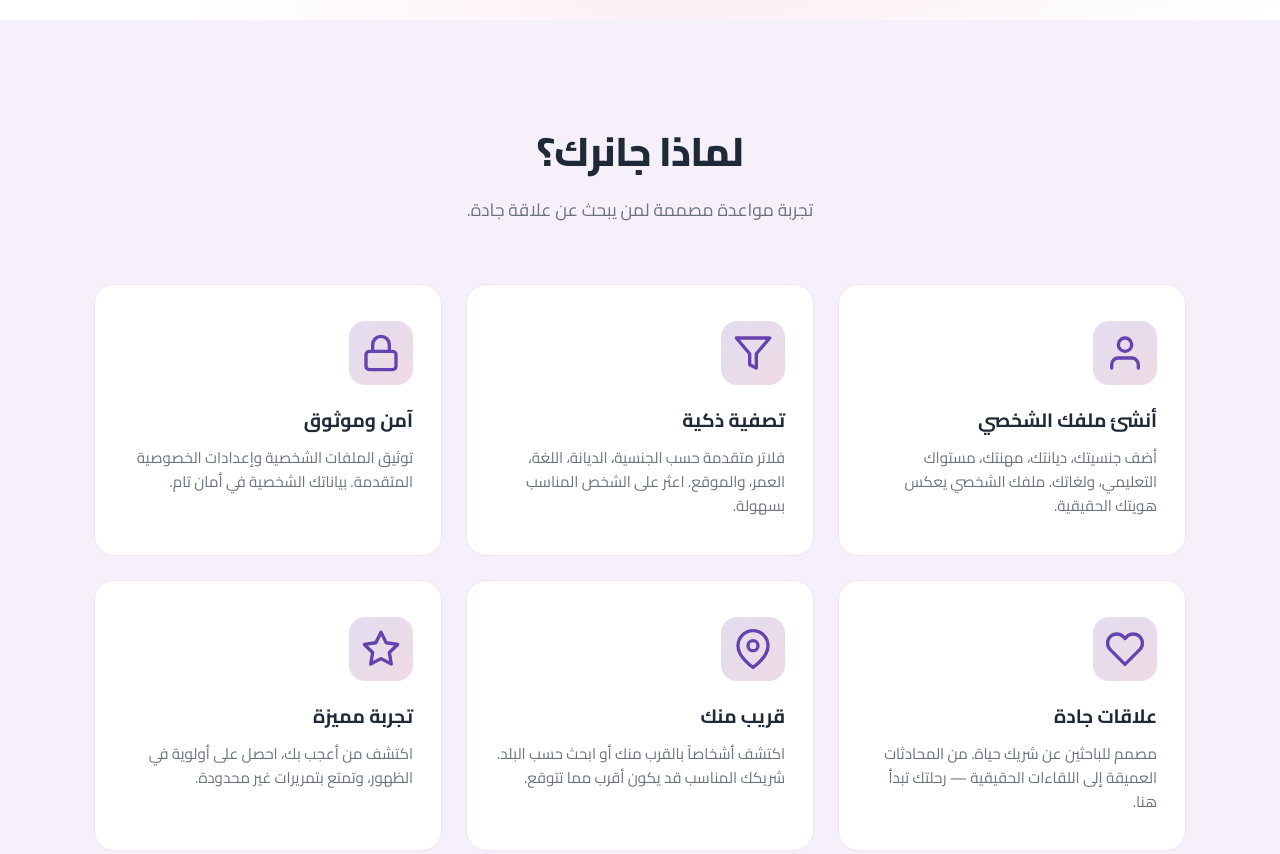
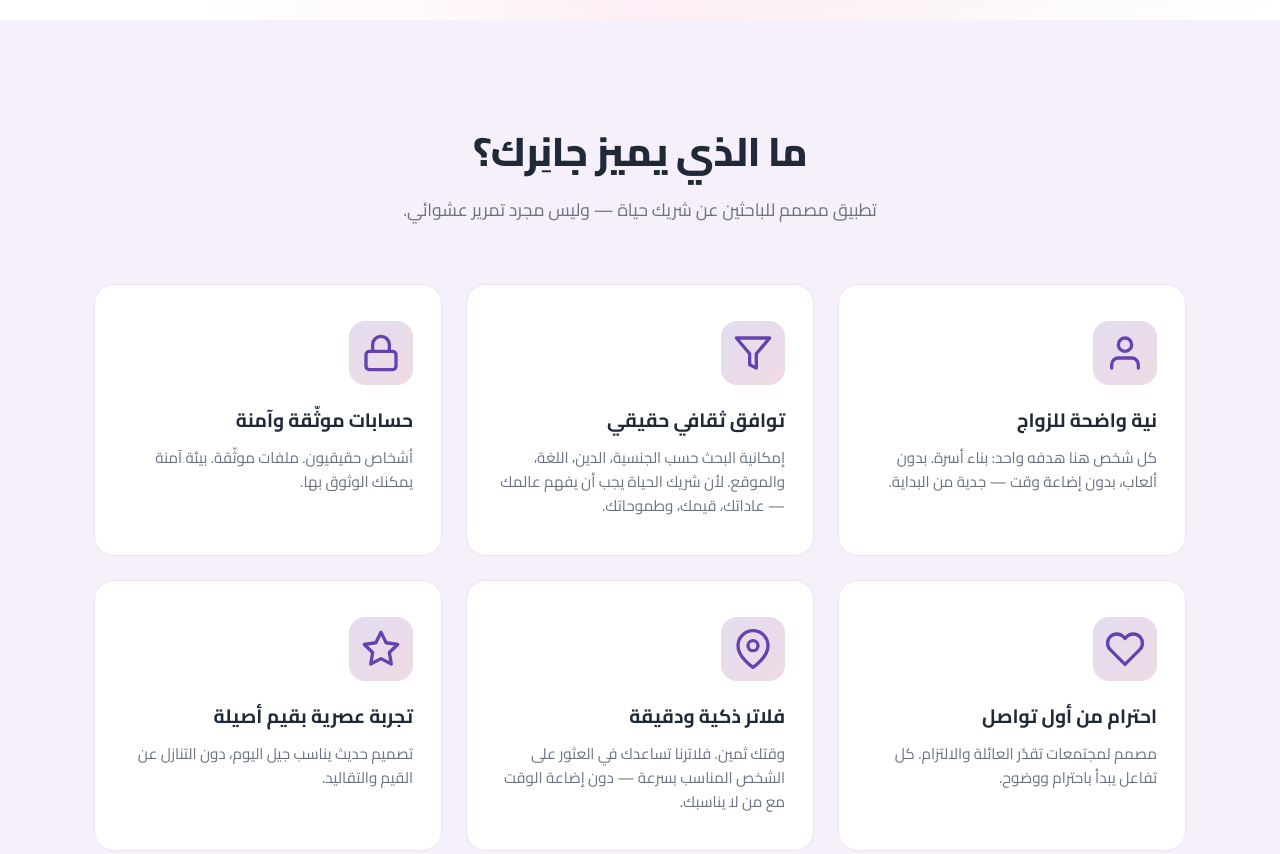
Before and after one commit to xresco/janerek-landing, a plain HTML site: page index.html in a window 1280 px wide. Shown: the part 780-1634 px from the top of the page. Drawn offline with Linux system fonts and the light colour scheme.

Commit message:
Update website copy to match store listing, add bilingual screenshots, fix mobile drawer
- Align hero, features, and CTA copy with Play Store listing (AR + EN)
- Use formal Arabic throughout
- Add ar/ and en/ screenshot folders with data-screenshot language switching
- Close mobile nav drawer when tapping outside

Co-Authored-By: Claude Opus 4.6 <noreply@anthropic.com>

```diff
--- a/index.html
+++ b/index.html
@@ -3,13 +3,13 @@
 <head>
     <meta charset="UTF-8">
     <meta name="viewport" content="width=device-width, initial-scale=1.0">
-    <title>جانرك - شريك حياة يناسب قيمك وحياتك</title>
-    <meta name="description" content="جانرك هو تطبيق المواعدة المصمم للباحثين عن شريك حياة يناسب قيمهم وثقافتهم.">
+    <title>جانرك - تعارف جاد للزواج</title>
+    <meta name="description" content="تطبيق تعارف للزواج — ابحث عن شريك يناسب قيمك وثقافتك.">
     <meta name="theme-color" content="#6542AD">
 
     <!-- Open Graph -->
-    <meta property="og:title" content="جانرك - شريك حياة يناسب قيمك وحياتك">
-    <meta property="og:description" content="تطبيق المواعدة المصمم للباحثين عن شريك حياة يناسب قيمهم وثقافتهم.">
+    <meta property="og:title" content="جانرك - تعارف جاد للزواج">
+    <meta property="og:description" content="تطبيق تعارف للزواج — ابحث عن شريك يناسب قيمك وثقافتك.">
     <meta property="og:type" content="website">
 
     <!-- Fonts -->
@@ -85,8 +85,8 @@
                 </svg>
             </div>
             <h1 class="hero-title fade-in" data-i18n="hero_title">جانرك</h1>
-            <p class="hero-tagline fade-in" data-i18n="hero_tagline">شريك حياة يناسب قيمك وحياتك</p>
-            <p class="hero-subtitle fade-in" data-i18n="hero_subtitle">اكتشف شريك حياتك المناسب بناءً على القيم والثقافة والاهتمامات المشتركة. جانرك هو المكان المناسب للقاء الشخص المناسب.</p>
+            <p class="hero-tagline fade-in" data-i18n="hero_tagline">ابدأ قصة زواجك من هنا</p>
+            <p class="hero-subtitle fade-in" data-i18n="hero_subtitle">تطبيق تعارف للزواج — ابحث عن شريك يناسب قيمك وثقافتك. جانِرك مصمم للأشخاص الذين يعرفون ما يريدون: شريك حياة حقيقي.</p>
             <a href="https://play.google.com/store/apps/details?id=com.janerek" target="_blank" rel="noopener" class="btn btn-primary hero-cta fade-in">
                 <svg width="24" height="24" viewBox="0 0 24 24" fill="currentColor">
                     <path d="M3,20.5V3.5C3,2.91 3.34,2.39 3.84,2.15L13.69,12L3.84,21.85C3.34,21.61 3,21.09 3,20.5M16.81,15.12L6.05,21.34L14.54,12.85L16.81,15.12M20.16,10.81C20.5,11.08 20.75,11.5 20.75,12C20.75,12.5 20.5,12.92 20.16,13.19L17.89,14.5L15.39,12L17.89,9.5L20.16,10.81M6.05,2.66L16.81,8.88L14.54,11.15L6.05,2.66Z"/>
@@ -103,8 +103,8 @@
     <!-- Features Section -->
     <section class="features" id="features">
         <div class="container">
-            <h2 class="section-title fade-in" data-i18n="features_title">لماذا جانرك؟</h2>
-            <p class="section-subtitle fade-in" data-i18n="features_subtitle">تجربة مواعدة مصممة لمن يبحث عن علاقة جادة.</p>
+            <h2 class="section-title fade-in" data-i18n="features_title">ما الذي يميز جانِرك؟</h2>
+            <p class="section-subtitle fade-in" data-i18n="features_subtitle">تطبيق مصمم للباحثين عن شريك حياة — وليس مجرد تمرير عشوائي.</p>
             <div class="features-grid">
                 <div class="feature-card fade-in">
                     <div class="feature-icon">
@@ -113,8 +113,8 @@
                             <circle cx="12" cy="7" r="4"/>
                         </svg>
                     </div>
-                    <h3 data-i18n="feature1_title">أنشئ ملفك الشخصي</h3>
-                    <p data-i18n="feature1_desc">أضف جنسيتك، ديانتك، مهنتك، مستواك التعليمي، ولغاتك. ملفك الشخصي يعكس هويتك الحقيقية.</p>
+                    <h3 data-i18n="feature1_title">نية واضحة للزواج</h3>
+                    <p data-i18n="feature1_desc">كل شخص هنا هدفه واحد: بناء أسرة. بدون ألعاب، بدون إضاعة وقت — جدية من البداية.</p>
                 </div>
                 <div class="feature-card fade-in">
                     <div class="feature-icon">
@@ -122,8 +122,8 @@
                             <polygon points="22 3 2 3 10 12.46 10 19 14 21 14 12.46 22 3"/>
                         </svg>
                     </div>
-                    <h3 data-i18n="feature2_title">تصفية ذكية</h3>
-                    <p data-i18n="feature2_desc">فلاتر متقدمة حسب الجنسية، الديانة، اللغة، العمر، والموقع. اعثر على الشخص المناسب بسهولة.</p>
+                    <h3 data-i18n="feature2_title">توافق ثقافي حقيقي</h3>
+                    <p data-i18n="feature2_desc">إمكانية البحث حسب الجنسية، الدين، اللغة، والموقع. لأن شريك الحياة يجب أن يفهم عالمك — عاداتك، قيمك، وطموحاتك.</p>
                 </div>
                 <div class="feature-card fade-in">
                     <div class="feature-icon">
@@ -132,8 +132,8 @@
                             <path d="M7 11V7a5 5 0 0 1 10 0v4"/>
                         </svg>
                     </div>
-                    <h3 data-i18n="feature3_title">آمن وموثوق</h3>
-                    <p data-i18n="feature3_desc">توثيق الملفات الشخصية وإعدادات الخصوصية المتقدمة. بياناتك الشخصية في أمان تام.</p>
+                    <h3 data-i18n="feature3_title">حسابات موثّقة وآمنة</h3>
+                    <p data-i18n="feature3_desc">أشخاص حقيقيون. ملفات موثّقة. بيئة آمنة يمكنك الوثوق بها.</p>
                 </div>
                 <div class="feature-card fade-in">
                     <div class="feature-icon">
@@ -141,8 +141,8 @@
                             <path d="M20.84 4.61a5.5 5.5 0 0 0-7.78 0L12 5.67l-1.06-1.06a5.5 5.5 0 0 0-7.78 7.78l1.06 1.06L12 21.23l7.78-7.78 1.06-1.06a5.5 5.5 0 0 0 0-7.78z"/>
                         </svg>
                     </div>
-                    <h3 data-i18n="feature4_title">علاقات جادة</h3>
-                    <p data-i18n="feature4_desc">مصمم للباحثين عن شريك حياة. من المحادثات العميقة إلى اللقاءات الحقيقية — رحلتك تبدأ هنا.</p>
+                    <h3 data-i18n="feature4_title">احترام من أول تواصل</h3>
+                    <p data-i18n="feature4_desc">مصمم لمجتمعات تقدّر العائلة والالتزام. كل تفاعل يبدأ باحترام ووضوح.</p>
                 </div>
                 <div class="feature-card fade-in">
                     <div class="feature-icon">
@@ -151,8 +151,8 @@
                             <circle cx="12" cy="10" r="3"/>
                         </svg>
                     </div>
-                    <h3 data-i18n="feature5_title">قريب منك</h3>
-                    <p data-i18n="feature5_desc">اكتشف أشخاصاً بالقرب منك أو ابحث حسب البلد. شريكك المناسب قد يكون أقرب مما تتوقع.</p>
+                    <h3 data-i18n="feature5_title">فلاتر ذكية ودقيقة</h3>
+                    <p data-i18n="feature5_desc">وقتك ثمين. فلاترنا تساعدك في العثور على الشخص المناسب بسرعة — دون إضاعة الوقت مع من لا يناسبك.</p>
                 </div>
                 <div class="feature-card fade-in">
                     <div class="feature-icon">
@@ -160,8 +160,8 @@
                             <polygon points="12 2 15.09 8.26 22 9.27 17 14.14 18.18 21.02 12 17.77 5.82 21.02 7 14.14 2 9.27 8.91 8.26 12 2"/>
                         </svg>
                     </div>
-                    <h3 data-i18n="feature6_title">تجربة مميزة</h3>
-                    <p data-i18n="feature6_desc">اكتشف من أعجب بك، احصل على أولوية في الظهور، وتمتع بتمريرات غير محدودة.</p>
+                    <h3 data-i18n="feature6_title">تجربة عصرية بقيم أصيلة</h3>
+                    <p data-i18n="feature6_desc">تصميم حديث يناسب جيل اليوم، دون التنازل عن القيم والتقاليد.</p>
                 </div>
             </div>
         </div>
@@ -211,34 +211,28 @@
                 </button>
                 <div class="screenshots-carousel">
                     <div class="screenshot-item fade-in">
-                        <img src="assets/screenshots/0.jpg" alt="App screenshot" loading="lazy">
+                        <img src="assets/screenshots/ar/0.jpg" data-screenshot="0.jpg" alt="App screenshot" loading="lazy">
                     </div>
                     <div class="screenshot-item fade-in">
-                        <img src="assets/screenshots/1.jpg" alt="App screenshot" loading="lazy">
+                        <img src="assets/screenshots/ar/1.jpg" data-screenshot="1.jpg" alt="App screenshot" loading="lazy">
                     </div>
                     <div class="screenshot-item fade-in">
-                        <img src="assets/screenshots/2.jpg" alt="App screenshot" loading="lazy">
+                        <img src="assets/screenshots/ar/2.jpg" data-screenshot="2.jpg" alt="App screenshot" loading="lazy">
                     </div>
                     <div class="screenshot-item fade-in">
-                        <img src="assets/screenshots/3.jpg" alt="App screenshot" loading="lazy">
+                        <img src="assets/screenshots/ar/3.jpg" data-screenshot="3.jpg" alt="App screenshot" loading="lazy">
                     </div>
                     <div class="screenshot-item fade-in">
-                        <img src="assets/screenshots/4.jpg" alt="App screenshot" loading="lazy">
+                        <img src="assets/screenshots/ar/4.jpg" data-screenshot="4.jpg" alt="App screenshot" loading="lazy">
                     </div>
                     <div class="screenshot-item fade-in">
-                        <img src="assets/screenshots/5.jpg" alt="App screenshot" loading="lazy">
+                        <img src="assets/screenshots/ar/5.jpg" data-screenshot="5.jpg" alt="App screenshot" loading="lazy">
                     </div>
                     <div class="screenshot-item fade-in">
-                        <img src="assets/screenshots/6.jpg" alt="App screenshot" loading="lazy">
+                        <img src="assets/screenshots/ar/6.jpg" data-screenshot="6.jpg" alt="App screenshot" loading="lazy">
                     </div>
                     <div class="screenshot-item fade-in">
-                        <img src="assets/screenshots/7.jpg" alt="App screenshot" loading="lazy">
-                    </div>
-                    <div class="screenshot-item fade-in">
-                        <img src="assets/screenshots/8.jpg" alt="App screenshot" loading="lazy">
-                    </div>
-                    <div class="screenshot-item fade-in">
-                        <img src="assets/screenshots/9.jpg" alt="App screenshot" loading="lazy">
+                        <img src="assets/screenshots/ar/7.jpg" data-screenshot="7.jpg" alt="App screenshot" loading="lazy">
                     </div>
                 </div>
                 <button class="carousel-arrow carousel-arrow-right" aria-label="Scroll right">
@@ -362,8 +356,8 @@
     <!-- Download CTA Section -->
     <section class="download-cta" id="download">
         <div class="container">
-            <h2 class="section-title fade-in" data-i18n="download_title">مستعد للبدء؟</h2>
-            <p class="section-subtitle fade-in" data-i18n="download_subtitle">انضم إلى آلاف الأشخاص الذين وجدوا شريكهم عبر جانرك.</p>
+            <h2 class="section-title fade-in" data-i18n="download_title">شريك حياتك قد يكون هنا</h2>
+            <p class="section-subtitle fade-in" data-i18n="download_subtitle">حمّل جانِرك وابدأ رحلتك بجدية.</p>
             <a href="https://play.google.com/store/apps/details?id=com.janerek" target="_blank" rel="noopener" class="btn btn-primary btn-large fade-in">
                 <svg width="24" height="24" viewBox="0 0 24 24" fill="currentColor">
                     <path d="M3,20.5V3.5C3,2.91 3.34,2.39 3.84,2.15L13.69,12L3.84,21.85C3.34,21.61 3,21.09 3,20.5M16.81,15.12L6.05,21.34L14.54,12.85L16.81,15.12M20.16,10.81C20.5,11.08 20.75,11.5 20.75,12C20.75,12.5 20.5,12.92 20.16,13.19L17.89,14.5L15.39,12L17.89,9.5L20.16,10.81M6.05,2.66L16.81,8.88L14.54,11.15L6.05,2.66Z"/>
@@ -385,7 +379,7 @@
                         <path d="M232.58,144.81C264.57,161.01 286.49,194.2 286.49,232.5C286.49,270.81 264.57,303.99 232.58,320.19C200.6,303.99 178.67,270.81 178.67,232.5C178.67,194.2 200.6,161.01 232.58,144.81Z" fill="#ffffff"/>
                     </svg>
                     <span class="footer-name" data-i18n="app_name">جانرك</span>
-                    <p class="footer-tagline" data-i18n="hero_tagline">شريك حياة يناسب قيمك وحياتك</p>
+                    <p class="footer-tagline" data-i18n="hero_tagline">ابدأ قصة زواجك من هنا</p>
                 </div>
                 <div class="footer-links">
                     <h4 data-i18n="footer_company">الشركة</h4>
--- a/js/main.js
+++ b/js/main.js
@@ -13,24 +13,24 @@
             nav_faq: 'الأسئلة الشائعة',
             nav_download: 'حمّل التطبيق',
             hero_title: 'جانرك',
-            hero_tagline: 'شريك حياة يناسب قيمك وحياتك',
-            hero_subtitle: 'اكتشف شريك حياتك المناسب بناءً على القيم والثقافة والاهتمامات المشتركة. جانرك هو المكان المناسب للقاء الشخص المناسب.',
+            hero_tagline: 'ابدأ قصة زواجك من هنا',
+            hero_subtitle: 'تطبيق تعارف للزواج — ابحث عن شريك يناسب قيمك وثقافتك. جانِرك مصمم للأشخاص الذين يعرفون ما يريدون: شريك حياة حقيقي.',
             hero_cta: 'حمّل من Google Play',
             scroll_text: 'استكشف المزيد',
-            features_title: 'لماذا جانرك؟',
-            features_subtitle: 'تجربة مواعدة مصممة لمن يبحث عن علاقة جادة.',
-            feature1_title: 'أنشئ ملفك الشخصي',
-            feature1_desc: 'أضف جنسيتك، ديانتك، مهنتك، مستواك التعليمي، ولغاتك. ملفك الشخصي يعكس هويتك الحقيقية.',
-            feature2_title: 'تصفية ذكية',
-            feature2_desc: 'فلاتر متقدمة حسب الجنسية، الديانة، اللغة، العمر، والموقع. اعثر على الشخص المناسب بسهولة.',
-            feature3_title: 'آمن وموثوق',
-            feature3_desc: 'توثيق الملفات الشخصية وإعدادات الخصوصية المتقدمة. بياناتك الشخصية في أمان تام.',
-            feature4_title: 'علاقات جادة',
-            feature4_desc: 'مصمم للباحثين عن شريك حياة. من المحادثات العميقة إلى اللقاءات الحقيقية — رحلتك تبدأ هنا.',
-            feature5_title: 'قريب منك',
-            feature5_desc: 'اكتشف أشخاصاً بالقرب منك أو ابحث حسب البلد. شريكك المناسب قد يكون أقرب مما تتوقع.',
-            feature6_title: 'تجربة مميزة',
-            feature6_desc: 'اكتشف من أعجب بك، احصل على أولوية في الظهور، وتمتع بتمريرات غير محدودة.',
+            features_title: 'ما الذي يميز جانِرك؟',
+            features_subtitle: 'تطبيق مصمم للباحثين عن شريك حياة — وليس مجرد تمرير عشوائي.',
+            feature1_title: 'نية واضحة للزواج',
+            feature1_desc: 'كل شخص هنا هدفه واحد: بناء أسرة. بدون ألعاب، بدون إضاعة وقت — جدية من البداية.',
+            feature2_title: 'توافق ثقافي حقيقي',
+            feature2_desc: 'إمكانية البحث حسب الجنسية، الدين، اللغة، والموقع. لأن شريك الحياة يجب أن يفهم عالمك — عاداتك، قيمك، وطموحاتك.',
+            feature3_title: 'حسابات موثّقة وآمنة',
+            feature3_desc: 'أشخاص حقيقيون. ملفات موثّقة. بيئة آمنة يمكنك الوثوق بها.',
+            feature4_title: 'احترام من أول تواصل',
+            feature4_desc: 'مصمم لمجتمعات تقدّر العائلة والالتزام. كل تفاعل يبدأ باحترام ووضوح.',
+            feature5_title: 'فلاتر ذكية ودقيقة',
+            feature5_desc: 'وقتك ثمين. فلاترنا تساعدك في العثور على الشخص المناسب بسرعة — دون إضاعة الوقت مع من لا يناسبك.',
+            feature6_title: 'تجربة عصرية بقيم أصيلة',
+            feature6_desc: 'تصميم حديث يناسب جيل اليوم، دون التنازل عن القيم والتقاليد.',
             how_title: 'كيف يعمل؟',
             how_subtitle: 'ثلاث خطوات بسيطة للعثور على شريكك.',
             step1_title: 'أنشئ ملفك الشخصي',
@@ -64,8 +64,8 @@
             faq5_a: 'جانرك مصمم خصيصاً للباحثين عن علاقة جادة. نقدم فلاتر حسب الجنسية، الديانة، اللغة، المهنة، والمستوى التعليمي — مما يساعدك في إيجاد شخص متوافق حقاً.',
             faq6_q: 'كيف أحذف حسابي؟',
             faq6_a: 'يمكنك حذف حسابك في أي وقت من صفحة الإعدادات داخل التطبيق. اذهب إلى الإعدادات > الحساب > حذف الحساب. سيتم حذف جميع بياناتك نهائياً من خوادمنا.',
-            download_title: 'مستعد للبدء؟',
-            download_subtitle: 'انضم إلى آلاف الأشخاص الذين وجدوا شريكهم عبر جانرك.',
+            download_title: 'شريك حياتك قد يكون هنا',
+            download_subtitle: 'حمّل جانِرك وابدأ رحلتك بجدية.',
             download_btn: 'حمّل جانرك',
             footer_company: 'الشركة',
             footer_privacy: 'سياسة الخصوصية',
@@ -81,24 +81,24 @@
             nav_faq: 'FAQ',
             nav_download: 'Download',
             hero_title: 'Janerek',
-            hero_tagline: 'The right place to meet the right match',
-            hero_subtitle: 'Discover your perfect match based on shared values, culture, and interests. Janerek is the right place to meet the right person.',
+            hero_tagline: 'Dating for Marriage',
+            hero_subtitle: 'Marriage-first dating. Find your future spouse based on values and culture. This isn\'t endless swiping. This is intentional connection.',
             hero_cta: 'Get it on Google Play',
             scroll_text: 'Scroll to explore',
             features_title: 'Why Janerek?',
-            features_subtitle: 'A dating experience designed for those seeking a serious relationship.',
-            feature1_title: 'Build Your Profile',
-            feature1_desc: 'Add your nationality, religion, profession, education, and languages. Your profile reflects your true identity.',
-            feature2_title: 'Smart Filters',
-            feature2_desc: 'Advanced filters by nationality, religion, language, age, and location. Find the right person with ease.',
-            feature3_title: 'Safe & Verified',
-            feature3_desc: 'Profile verification and advanced privacy settings. Your personal data is completely secure.',
-            feature4_title: 'Serious Connections',
-            feature4_desc: 'Designed for those seeking a life partner. From deep conversations to real meetings — your journey starts here.',
-            feature5_title: 'Location-Based',
-            feature5_desc: 'Discover people near you or search by country. Your perfect match might be closer than you think.',
-            feature6_title: 'Premium Experience',
-            feature6_desc: 'See who likes you, get priority visibility, and enjoy unlimited swipes.',
+            features_subtitle: 'A dating app built for marriage, not just swiping.',
+            feature1_title: 'Designed for Marriage',
+            feature1_desc: 'Everyone on Janerek is here for the same reason: to find a life partner. No hookups. No games. Only serious individuals ready to build a future.',
+            feature2_title: 'Culture & Compatibility First',
+            feature2_desc: 'Filter by nationality, religion, language, and location to meet someone who truly understands your world — your traditions, your values, your vision.',
+            feature3_title: 'Verified & Secure',
+            feature3_desc: 'Real people. Verified profiles. A safe environment where serious intentions come first.',
+            feature4_title: 'Family-Oriented & Respectful',
+            feature4_desc: 'Designed for communities where family, respect, and long-term commitment matter. Every interaction starts with dignity and clarity.',
+            feature5_title: 'Smart, Meaningful Matching',
+            feature5_desc: 'Powerful filters help you focus on what truly matters — so you spend less time searching and more time connecting.',
+            feature6_title: 'Modern Experience, Traditional Values',
+            feature6_desc: 'A clean, youthful app experience built for today\'s generation — without compromising on cultural roots and principles.',
             how_title: 'How It Works',
             how_subtitle: 'Three simple steps to finding your match.',
             step1_title: 'Create Your Profile',
@@ -132,8 +132,8 @@
             faq5_a: 'Janerek is designed specifically for those seeking a serious relationship. We offer filters by nationality, religion, language, profession, and education level — helping you find someone truly compatible.',
             faq6_q: 'How do I delete my account?',
             faq6_a: 'You can delete your account at any time from the Settings page within the app. Go to Settings > Account > Delete Account. All your data will be permanently removed from our servers.',
-            download_title: 'Ready to Start?',
-            download_subtitle: 'Join thousands of people who found their match through Janerek.',
+            download_title: 'Your future spouse might already be here.',
+            download_subtitle: 'Download Janerek today and start your journey with purpose.',
             download_btn: 'Download Janerek',
             footer_company: 'Company',
             footer_privacy: 'Privacy Policy',
@@ -190,6 +190,11 @@
             document.title = 'Janerek - The Right Place to Meet the Right Match';
         }
 
+        // Swap screenshot images to match selected language
+        document.querySelectorAll('[data-screenshot]').forEach(function(img) {
+            img.src = 'assets/screenshots/' + lang + '/' + img.dataset.screenshot;
+        });
+
         // Notify parallax scroll about direction change
         window.dispatchEvent(new Event('langChanged'));
     }
@@ -230,6 +235,14 @@
             navLinks.classList.remove('open');
             navToggle.classList.remove('active');
         });
+    });
+
+    // Close mobile menu when tapping outside
+    document.addEventListener('click', function (e) {
+        if (navLinks.classList.contains('open') && !navLinks.contains(e.target) && !navToggle.contains(e.target)) {
+            navLinks.classList.remove('open');
+            navToggle.classList.remove('active');
+        }
     });
 
     // ——— Navbar scroll background ———
```
Also changed, not shown: assets/screenshots/ar/0.jpg (added), assets/screenshots/ar/1.jpg (added), assets/screenshots/ar/2.jpg (added), assets/screenshots/ar/3.jpg (added), assets/screenshots/ar/4.jpg (added), assets/screenshots/ar/5.jpg (added), assets/screenshots/ar/6.jpg (added), assets/screenshots/ar/7.jpg (added), assets/screenshots/en/0.jpg (added), assets/screenshots/en/1.jpg (added), assets/screenshots/en/2.jpg (added), assets/screenshots/en/3.jpg (added), 5 other files.
